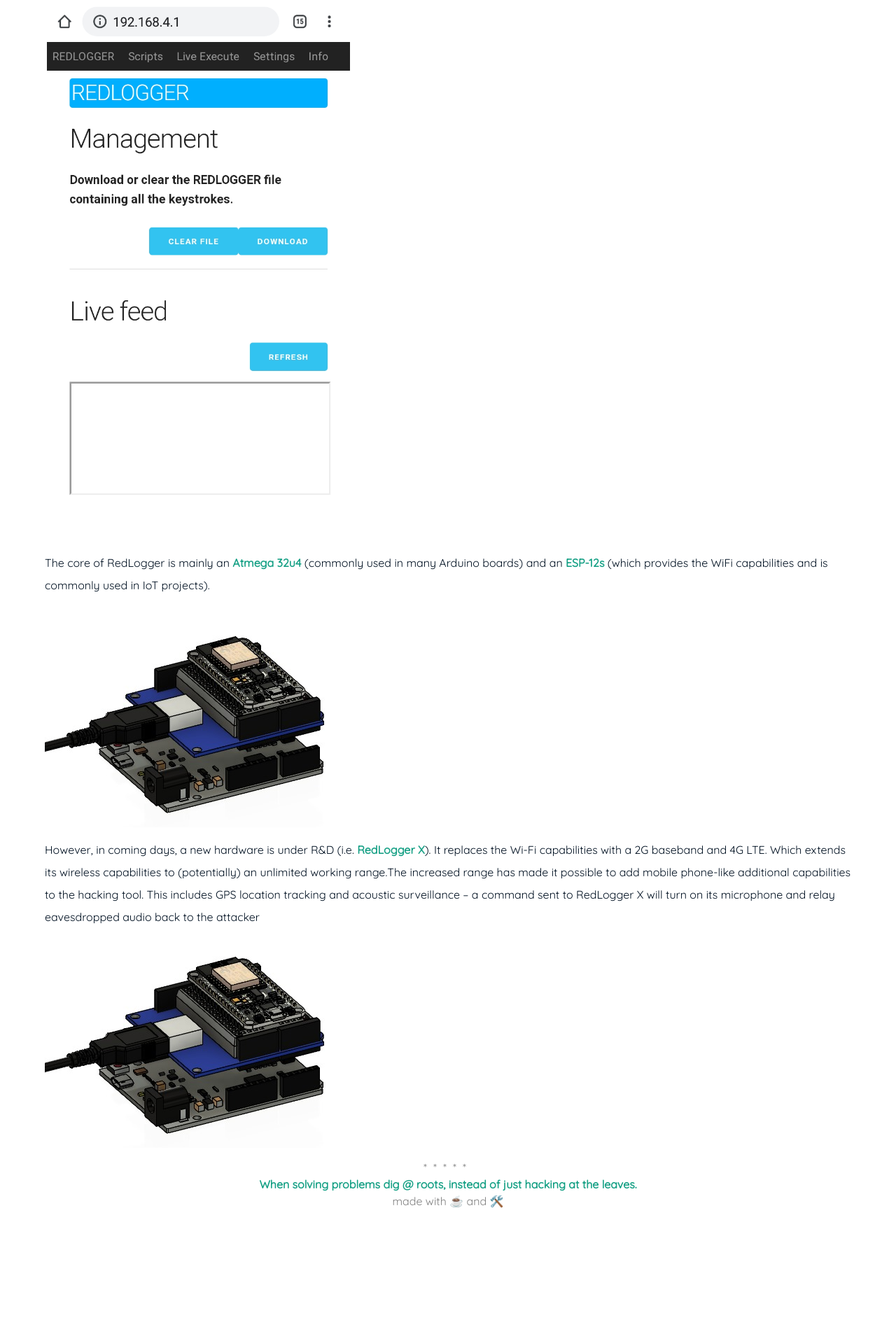
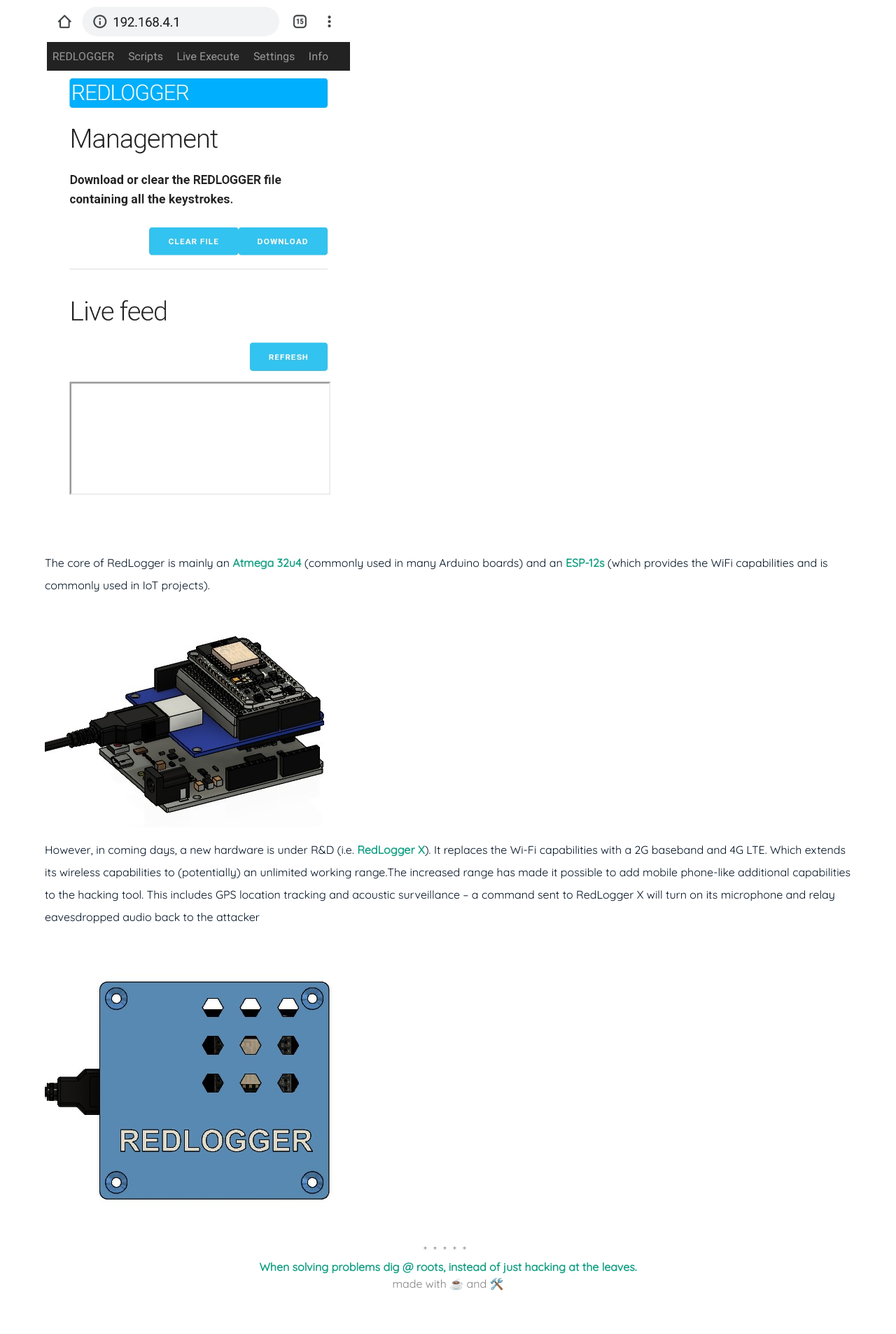
Before and after one commit to husinul/husinul.github.io, a Jekyll site: the page built from _posts/2020-03-12-RedLogger-An Offensive HID Device For RedTeamers.md, in a window 1280 px wide. Shown: the part 1210-3116 px from the top of the page at 70% size. Built offline with Jekyll 4.4.1, drawn with Linux system fonts in a browser that asks for light colours; before the commit the page ends 2998 px from its top, so only the background shows below that.

Commit message:
Update 2020-03-12-RedLogger-An Offensive HID Device For RedTeamers.md

```diff
--- a/_posts/2020-03-12-RedLogger-An Offensive HID Device For RedTeamers.md
+++ b/_posts/2020-03-12-RedLogger-An Offensive HID Device For RedTeamers.md
@@ -19,4 +19,5 @@
 ![image1](/assets/img/Redlogger2.jpg)
 
 However, in coming days, a new hardware is under R&D (i.e. **RedLogger X**). It replaces the Wi-Fi capabilities with a 2G baseband and 4G LTE. Which extends its wireless capabilities to (potentially) an unlimited working range.The increased range has made it possible to add mobile phone-like additional capabilities to the hacking tool. This includes GPS location tracking and acoustic surveillance – a command sent to RedLogger X will turn on its microphone and relay eavesdropped audio back to the attacker
-![image1](/assets/img/Redlogger2.jpg)
+
+![image1](/assets/img/Redlogger3.jpg)
```
